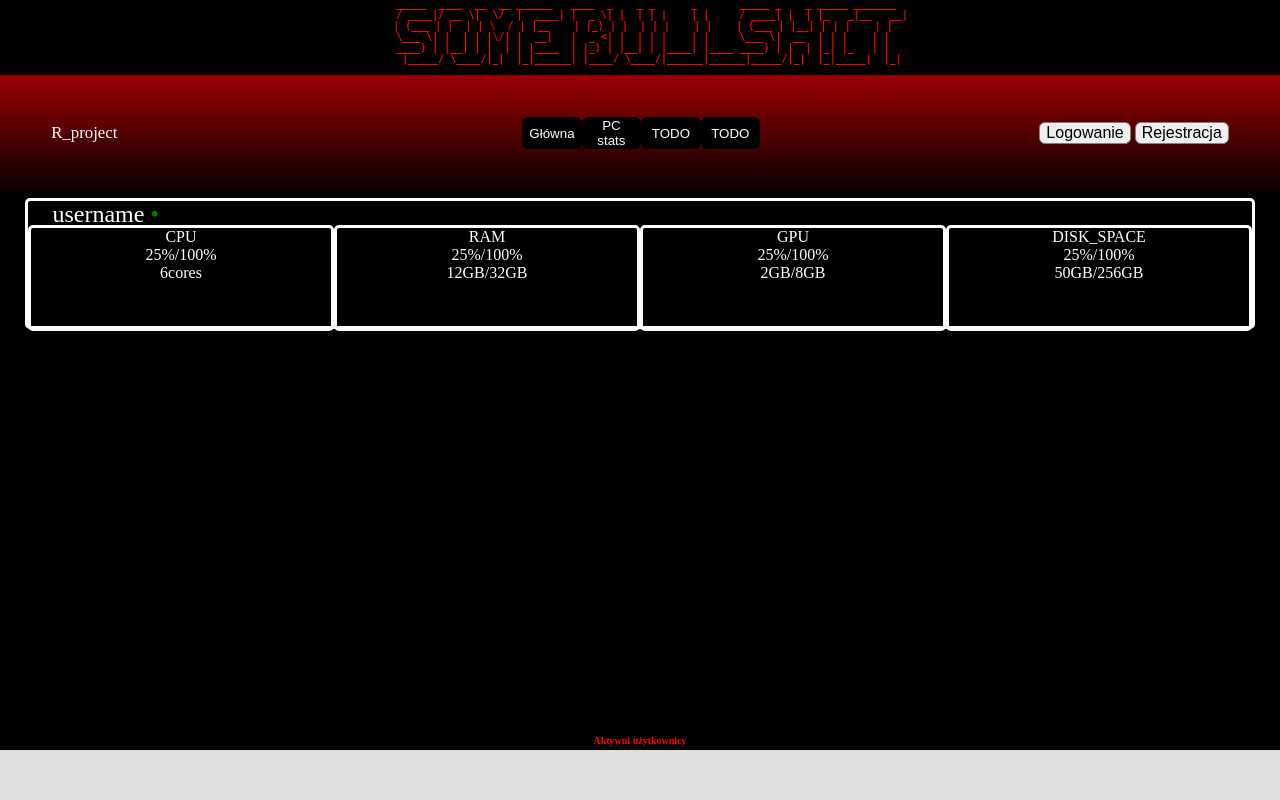
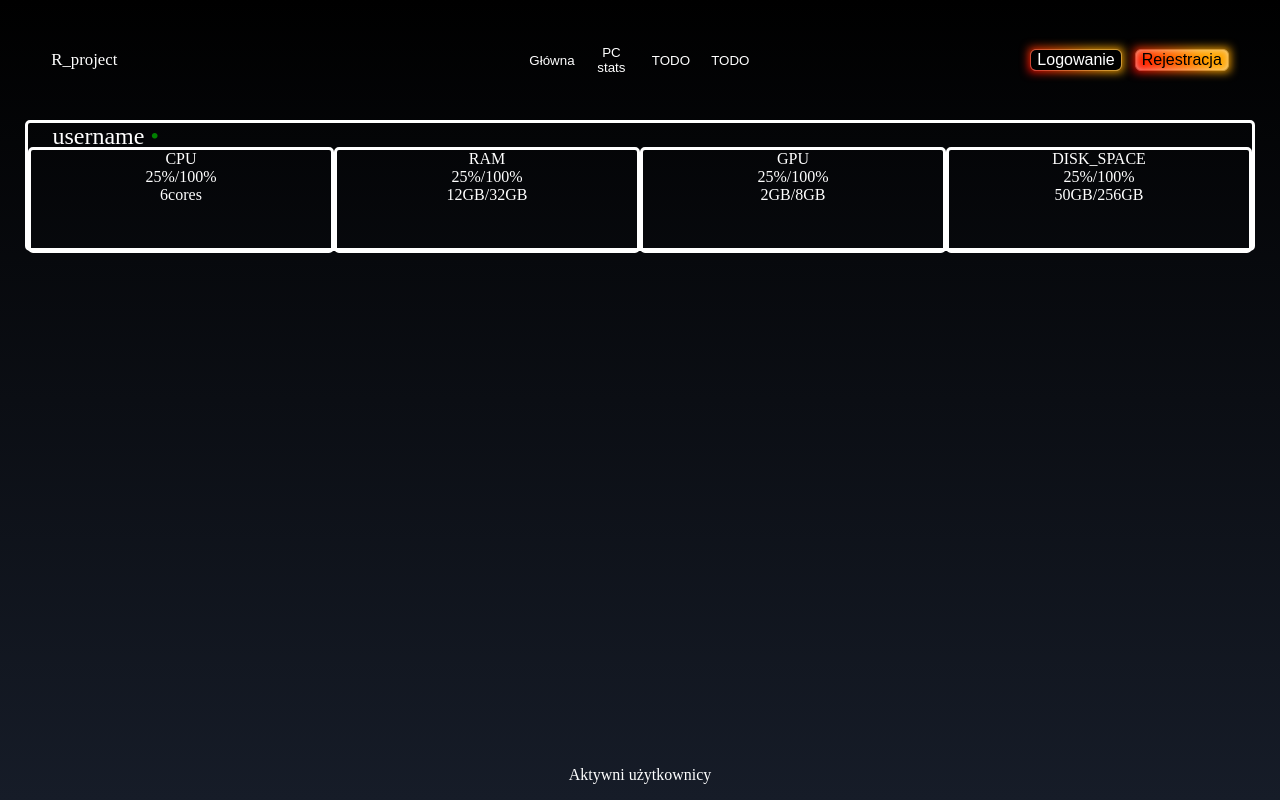
Before and after one commit to Karpet503/Strona-R_project, a Python web app: template templates/body.html in a window 1280 px wide. Run offline with Jinja, Linux system fonts and the light colour scheme; the template is opened without the code that fills it, so the values that code supplies are empty.

Commit message:
kolor strony, kolor guzików rejestracji

```diff
--- a/CSS/css_main.css
+++ b/CSS/css_main.css
@@ -1,17 +1,29 @@
 .main{
     color: white;
-    background-color: black;
-}
-body{
-    margin-left: -15px;
-    margin-right: -15px;
-    margin: 0;
+    background-color: RGB(22, 28, 40);
+
+  background-image: linear-gradient(to bottom, black, rgb(22, 28, 40));
+  background-size: 100% 800px;
+  background-repeat: no-repeat;
+  background-position: top;
+
+
+
 
 }
-.gradeient{
-    background: linear-gradient(to bottom, red, black);
-    height: 200px;
+html, body {
+    overflow-x: hidden; /* Hide any horizontal overflow */
+    margin: 0;
+    padding: 0;
+    width: 100%;
+    height: 100%;
+}
 
+body{
+
+    padding: 0;
+    width: 100%;
+    height: 100%;
 }
 
 h1{
@@ -22,7 +34,7 @@ h1{
     margin-bottom: -15px;
     background-color: black;
     width: 100%;
-    color: red;
+    color: orange;
 }
 .head{
 
@@ -31,6 +43,7 @@ h1{
     margin-right: 4%;
     height: 120px;
     align-items: center;
+
 }
 .head_left_logo{
     flex: 0 0 40%;
@@ -51,22 +64,66 @@ h1{
     text-align: center;
     border: none;
     border-radius: 6px;
-    background-color: black;
+    background-color: transparent;
+    cursor: pointer;
     color: white;
 }
 .head_right_login{
     flex: 0 0 40%;
     text-align: right;
     align-items: center;
+    gap: 20px;
+
 }
 .login{
+    position: relative;
     font-size:  100%;
     border-radius: 6px;
     border: 1px solid gray;
-
-
+    cursor: pointer;
+    z-index: 0;
+}
+.login:first-child{
+    margin-right: 9px;
+}
+.login::after {
+    content: "";
+    z-index: -1;
+    position: absolute;
+    width: 100%;
+    height: 100%;
+    background-color: black;
+    left: 0;
+    top:0;
+    border-radius: 5px;
+}
+.rejestracja::after {
+    background-color: transparent;
+}
+.login::before{
+    content: "";
+    background: linear-gradient(
+        45deg,
+        red,orange,orange,orange,
+        red,red,red,orange
+    );
+    position: absolute;
+    top: -2px;
+    left: -2px;
+    background-size: 600%;
+    z-index: -1;
+    width: calc(100% + 4px);
+    height: calc(100% + 4px);
+    filter: blur(5px);
+    opacity: 1;
 }
 
+.logowanie{
+    color:white;
+}
+.rejestracja{
+    color: black;
+}
 
 .User_Interface{
     height: 125px;
@@ -110,7 +167,5 @@ footer{
     position: fixed;
     bottom: 0;
     height: 50px;
-    background-color: rgb(223, 223, 223);
-    border: 2cm;
     width: 100%;
 }
--- a/templates/body.html
+++ b/templates/body.html
@@ -10,7 +10,6 @@
     <script src="../JS/script.js"></script>  <!-- Załadowanie zewnętrznego pliku JS -->
 </head>
 <body class="main">
-<div class="gradeient">
     <!--SPIS:
     -Strona tytułowa do zmiany
     -Górny panel (header) do zmiany ustalenia
@@ -20,13 +19,13 @@
     -Potrzeba jest apk to wysylania api z uzyadzenia najlepiej kontener
     -->
 
-    <pre><h1>   _____  ____  __  __ ______   ____  _    _ _      _       _____ _    _ _____ _______
+    <!-- <pre><h1>   _____  ____  __  __ ______   ____  _    _ _      _       _____ _    _ _____ _______
     / ____|/ __ \|  \/  |  ____| |  _ \| |  | | |    | |     / ____| |  | |_   _|__   __|
     | (___ | |  | | \  / | |__    | |_) | |  | | |    | |    | (___ | |__| | | |    | |
     \___ \| |  | | |\/| |  __|   |  _ <| |  | | |    | |     \___ \|  __  | | |    | |
     ____) | |__| | |  | | |____  | |_) | |__| | |____| |____ ____) | |  | |_| |_   | |
     |_____/ \____/|_|  |_|______| |____/ \____/|______|______|_____/|_|  |_|_____|  |_|
-    </h1></pre><!-- Tytułowe ascii, uzywałem pre bo pozwala wyswietlic tekst lepiej ze znakami specialnymi-->
+    </h1></pre> --><!-- Tytułowe ascii, uzywałem pre bo pozwala wyswietlic tekst lepiej ze znakami specialnymi-->
 
 <div class="head">
 
@@ -43,9 +42,10 @@
         <button class="login logowanie" type="button"><span>Logowanie</span> </button>
         <button class="login rejestracja" type="button"><span>Rejestracja</span></button>  <!--doaj href-->
     </div>
+</div>
 
-    </div>
-</div>
+
+
 <!--Cały jeden blok poniżej powinien byc klasa ktora bedzie sprzezona z baza danych dla uzytkownikow, baza danych czysty plik jest w DB, username bedzie zaciagany z bazy tak samo status
 onnline, jezeli byla wykonana jakas akcja to onnline sie odswierza na kolejne 5 min z zalozenia, (do zrobirnia)-->
 
@@ -71,7 +71,7 @@ onnline, jezeli byla wykonana jakas akcja to onnline sie odswierza na kolejne 5
     <div>
 </div>
 <footer>
-    <h1>Aktywni użytkownicy</h1>
+    <p>Aktywni użytkownicy</p>
     <ul id="users-list">
         <!-- Lista aktywnych użytkowników zostanie zaktualizowana przez AJAX -->
     </ul>
```
Lines whose indentation alone changed are shown as unchanged.
